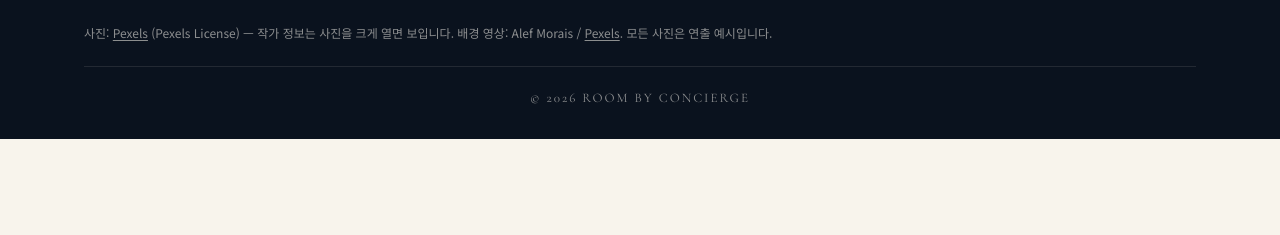
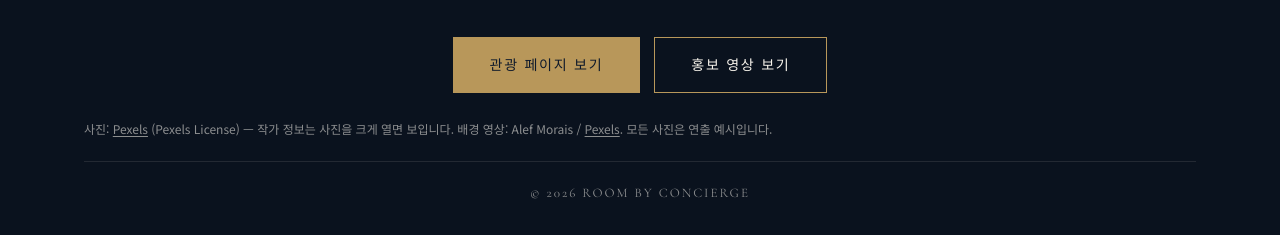
Before and after one commit to subinn0117-afk/room-by-concierge, a plain HTML site: page index.html in a window 1280 px wide. Shown: the part 7531-7766 px from the top of the page. Before the commit the page ends 7670 px from the top, so only its background shows below. Drawn offline with nearby package versions, Linux system fonts and the light colour scheme.

Commit message:
홈 하단에 관광 페이지·홍보 영상 이동 버튼 추가
Co-Authored-By: Claude Opus 5.5 <noreply@anthropic.com>

```diff
--- a/index.html
+++ b/index.html
@@ -645,6 +645,10 @@
         <p>호텔 기념일 데코 · 프로포즈 · 생일 · 기념일 이벤트</p>
       </div>
     </div>
+    <div class="btn-row">
+      <a href="tour.html" class="btn btn-gold">관광 페이지 보기</a>
+      <a href="promo.html" class="btn btn-line">홍보 영상 보기</a>
+    </div>
     <p class="credits">사진: <a href="https://www.pexels.com" target="_blank" rel="noopener">Pexels</a> (Pexels License) — 작가 정보는 사진을 크게 열면 보입니다. 배경 영상: Alef Morais / <a href="https://www.pexels.com/video/luxurious-modern-bedroom-with-natural-light-39024331/" target="_blank" rel="noopener">Pexels</a>. 모든 사진은 연출 예시입니다.</p>
     <div class="copy">© 2026 ROOM BY CONCIERGE</div>
   </div>
```
